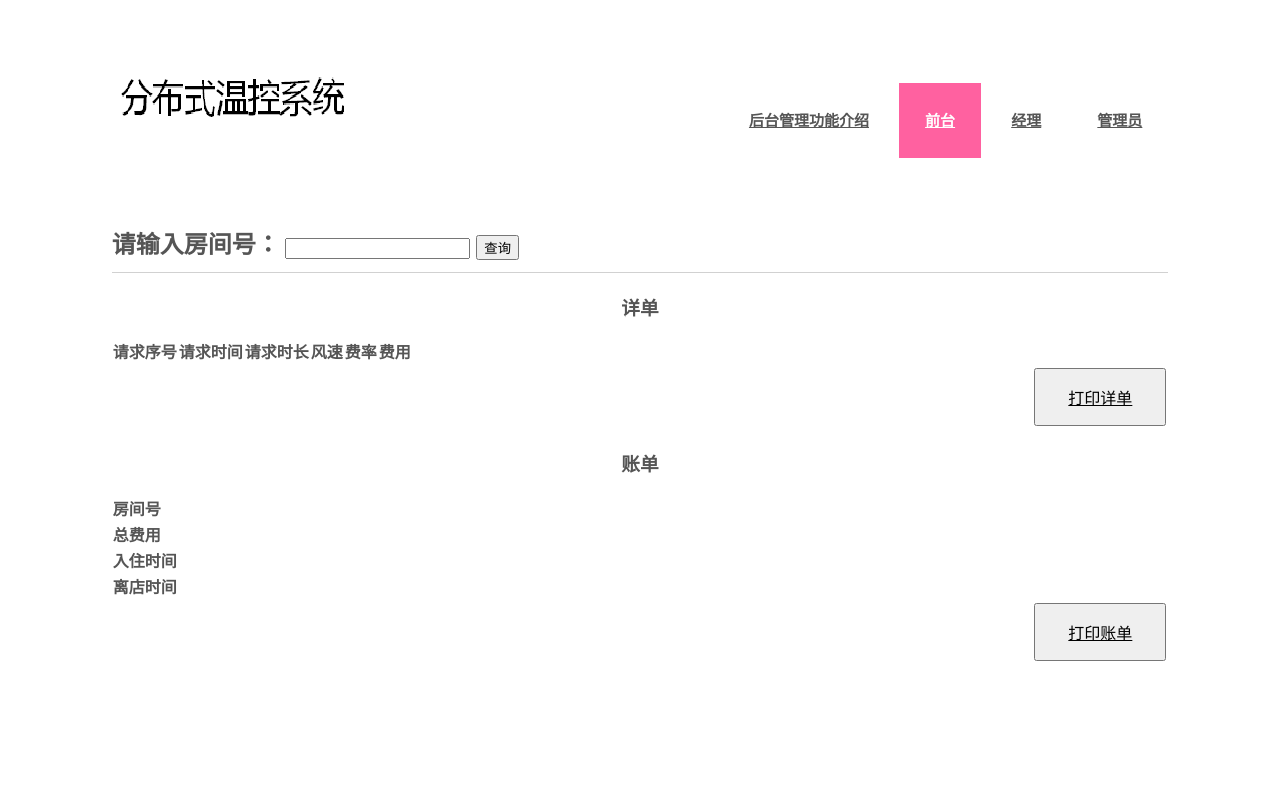
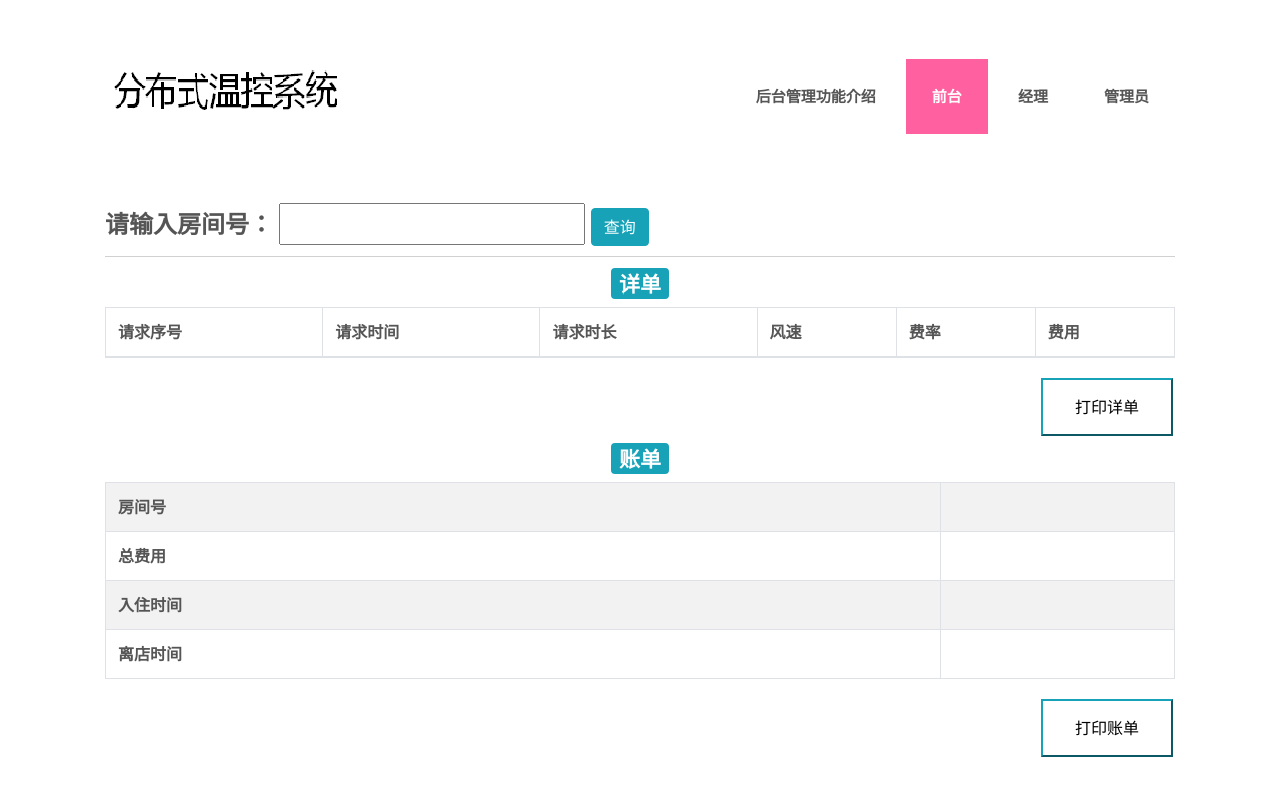
Before and after one commit to lijundi/server_air, a Django app: page /server/reception/ in a window 1280 px wide. Run offline with Django 3.2, Linux system fonts and the light colour scheme; lists and menus that the app fills with data are empty; some libraries are stand-ins or nearby versions.

Commit message:
页面显示还有问题

```diff
--- a/templates/index.html
+++ b/templates/index.html
@@ -9,6 +9,7 @@
 <link href='http://fonts.googleapis.com/css?family=Pontano+Sans' rel='stylesheet' type='text/css'>
 <link href='http://fonts.googleapis.com/css?family=Shadows+Into+Light' rel='stylesheet' type='text/css'>
 <!-- end google fonts -->
+<link rel="stylesheet" href="https://cdn.staticfile.org/twitter-bootstrap/4.1.0/css/bootstrap.min.css">
 <link href="/static/css/style.css" rel="stylesheet" type="text/css" media="all" />
 <!--nav-->
 <script src="/static/js/jquery.min.js"></script>
--- a/templates/manager_check_state.html
+++ b/templates/manager_check_state.html
@@ -66,11 +66,11 @@
             <h2>查看空调状态</h2>
        </div>
 
-         {% for room in Room %}
+         {% for r in room %}
          <h3 style="text-align:center",id={{ room_id }}><span class="badge badge-info">房间 {{ room_id }}</span></h3>
          <table class="table table-striped table-bordered">
             <tr>
-                <td><b>当前状态</b></td>
+                <td><b>工作</b></td>
                 <td>{{ states }}</td>
             </tr>
 
--- a/templates/manager_set_para.html
+++ b/templates/manager_set_para.html
@@ -53,7 +53,7 @@
                 <li><a href="{% url 'index' %}">后台管理功能介绍</a></li>
                 <li><a href="{% url 'reception' %}">前台</a></li>
                 <li><a href="{% url 'boss' %}">经理</a></li>
-                <li class="active"><a href="{% url 'manager' %}l">管理员</a></li>
+                <li class="active"><a href="{% url 'manager' %}">管理员</a></li>
                 <div class="clear"></div>
              </ul>
         </div>
--- a/templates/reception.html
+++ b/templates/reception.html
@@ -4,11 +4,13 @@
 <title>酒店分布式温控系统|前台</title>
 <meta http-equiv="Content-Type" content="text/html; charset=utf-8" />
 <meta name="viewport" content="width=device-width, initial-scale=1, maximum-scale=1">
+
 <!-- Google fonts -->
 <link href='http://fonts.googleapis.com/css?family=Open+Sans' rel='stylesheet' type='text/css'>
 <link href='http://fonts.googleapis.com/css?family=Pontano+Sans' rel='stylesheet' type='text/css'>
 <link href='http://fonts.googleapis.com/css?family=Shadows+Into+Light' rel='stylesheet' type='text/css'>
 <!-- end google fonts -->
+ <link rel="stylesheet" href="https://cdn.staticfile.org/twitter-bootstrap/4.1.0/css/bootstrap.min.css">
 <link href="/static/css/style.css" rel="stylesheet" type="text/css" media="all" />
 <!--nav-->
 <script src="/static/js/jquery.min.js"></script>
@@ -57,12 +59,18 @@
 	 <div class="main1">
 	 	<div class="content">
 	 	 	<h2>请输入房间号：
-	 	 		<input id="content" type="text" >
-                <input type="button" id="btn" value="查询" class="btn btn-info" onclick="show()">
+	 	 		<input id="room_id" type="text" >
+                <input type="submit" id="btn" value="查询" class="btn btn-info" onclick="show()" method="post">
                 <script>
                 	function show()
                 	{
+                		var objroom_id = document.getElementById("room_id");
+                        if(objroom_id!=null&&objroom_id.value=="") {
 
+                        }
+                        alert("房间号不能为空！");
+                        objUserName.focus();
+                        return false;
                     }
                 </script>
             </h2>
```
